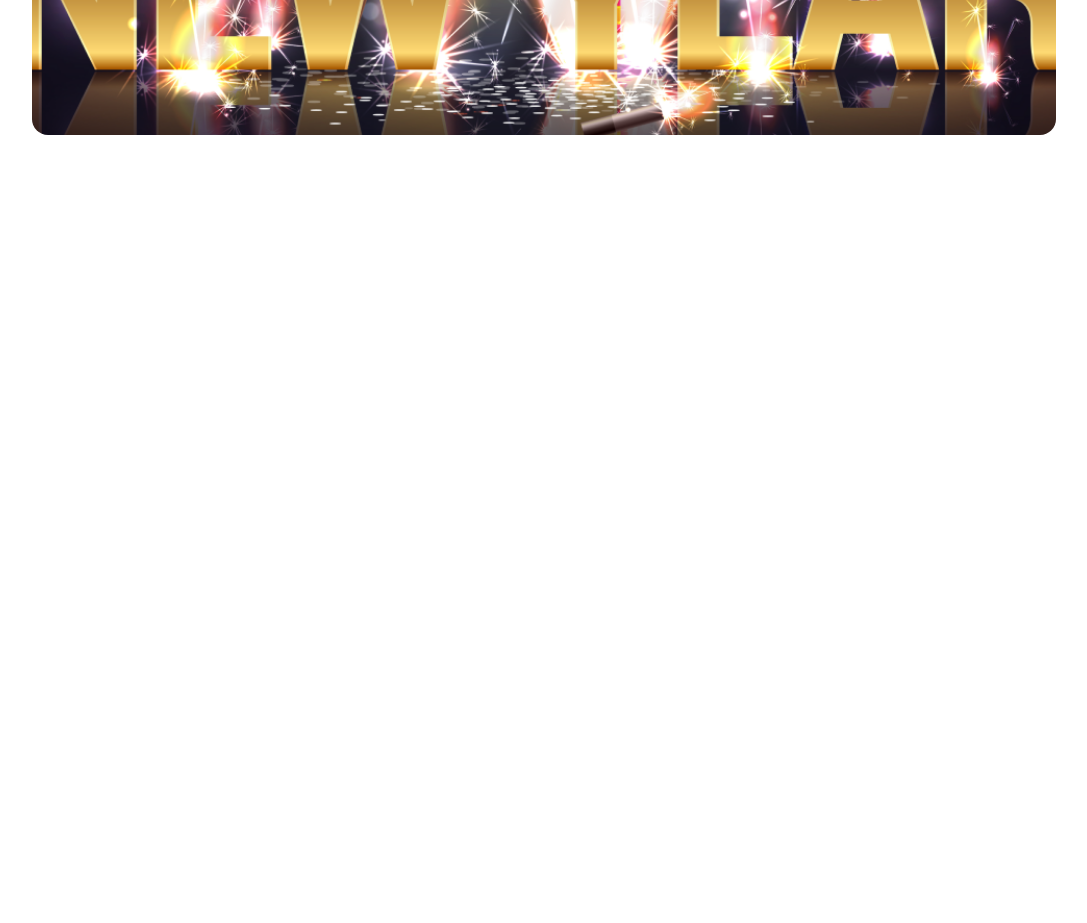
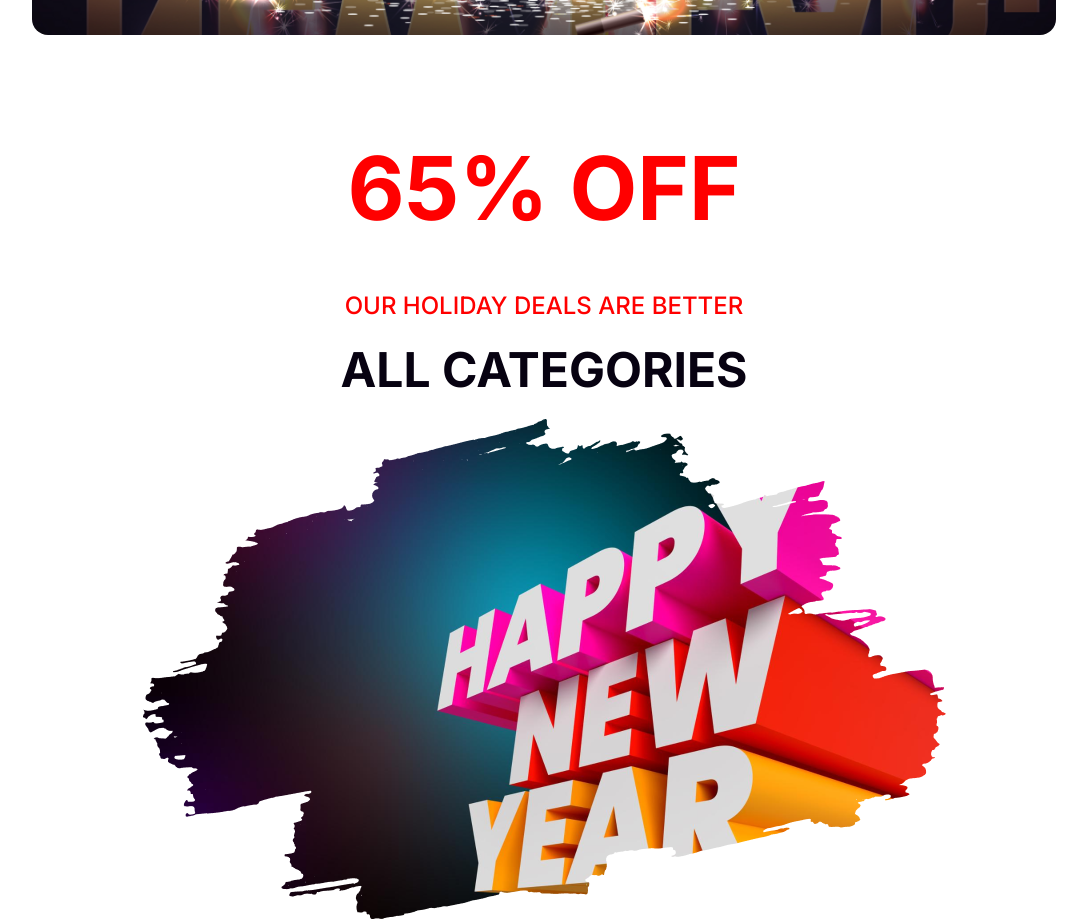
Before and after one commit to iamcharlie17/assignment-new-year, a plain HTML site: page index.html in a window 1280 px wide. Shown: the part 540-1463 px from the top of the page, without its empty margins (96-1183 px from the left). Before the commit the page ends 800 px from the top, so only its background shows below. Drawn offline with Linux system fonts and the light colour scheme.

Commit message:
discount section completed

```diff
--- a/index.html
+++ b/index.html
@@ -10,6 +10,10 @@
   <link
     href="https://fonts.googleapis.com/css2?family=Merriweather:ital,wght@0,300;0,400;0,700;0,900;1,300;1,400;1,700;1,900&display=swap"
     rel="stylesheet">
+    <link rel="preconnect" href="https://fonts.googleapis.com">
+    <link rel="preconnect" href="https://fonts.gstatic.com" crossorigin>
+    <link href="https://fonts.googleapis.com/css2?family=Inter:wght@100;200;300;400;500;600;700;800;900&display=swap"
+      rel="stylesheet">
 </head>
 <body>
   <header>
@@ -22,7 +26,16 @@
       </div>
     </div>
   </header>
-  <main></main>
+  <main>
+    <div class="container">
+      <section class="discount">
+        <h1>65% OFF</h1>
+        <h4>OUR HOLIDAY DEALS ARE BETTER</h4>
+        <h2>ALL CATEGORIES</h2>
+        <img src="resources/New Year Photo.png" alt="">
+      </section>
+    </div>
+  </main>
   <footer></footer>
 </body>
 </html>
--- a/styles/style.css
+++ b/styles/style.css
@@ -10,6 +10,7 @@
   margin: 0 auto;
 }
 
+/* header styles */
 .banner {
   background-image: url('../resources/Banner\ Image.png');
   background-size: cover;
@@ -34,6 +35,40 @@
   font-weight: 900;
   line-height: 95px;
 }
-.banner-text{
-  padding: 150px 300px 150px 300px;
+.banner-text {
+  padding: 50px 300px 150px 300px;
 }
+
+/* discount section styles */
+
+.discount {
+  align-items: center;
+  justify-content: center;
+  text-align: center;
+  margin-top: 100px;
+}
+
+.discount h1 {
+  color: #f00;
+  font-family: 'Inter', sans-serif;
+  font-size: 88px;
+  font-weight: 700;
+  margin-top: 50px;
+  margin-bottom: 50px;
+}
+.discount h4 {
+  color: #f00;
+  font-family: 'Inter', sans-serif;
+  font-size: 24px;
+  font-weight: 500;
+  margin-bottom: 20px;
+}
+.discount h2 {
+  color: #070211;
+  font-family: Inter;
+  font-size: 48px;
+  font-style: normal;
+  font-weight: 700;
+  line-height: normal;
+  margin-bottom: 20px;
+}
```
